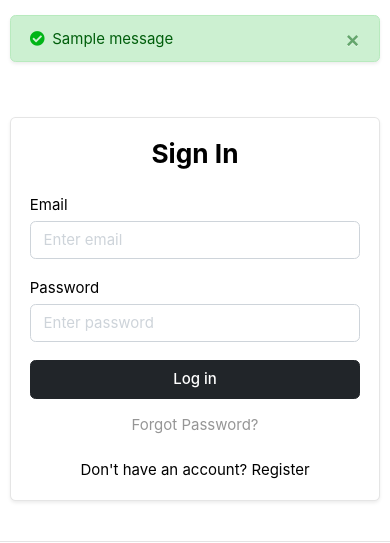
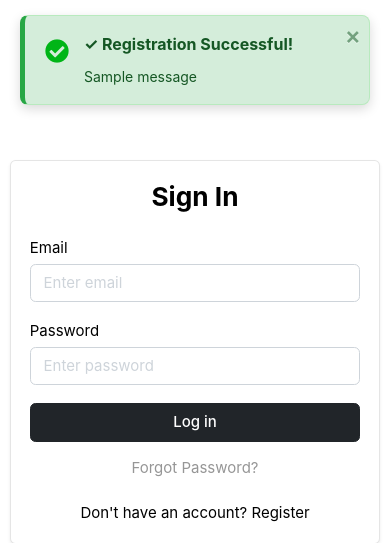
Before and after one commit to BharatGaytri04/aromas, a Django app: page /accounts/login/ in a window 390 px wide. Shown: the part 158-701 px from the top of the page. Run offline with Django 5.2, Linux system fonts and the light colour scheme; tables that the repository leaves empty hold one stand-in row (values such as "Sample post"); one stand-in notice (Sample message) is shown; some libraries are stand-ins or nearby versions; some web fonts are replaced.

Commit message:
Fix: Improve email verification message display on mobile devices

```diff
--- a/templates/accounts/login.html
+++ b/templates/accounts/login.html
@@ -4,6 +4,63 @@
 {% block content %}
 <section class="section-content padding-y">
   <div class="container" style="max-width: 500px;">
+    {% if messages %}
+      {% for message in messages %}
+        {% if message.tags == 'success' and 'verification email' in message|lower %}
+          <div class="email-verification-card card shadow-lg mb-4" style="border: 2px solid #28a745; background: linear-gradient(135deg, #d4edda 0%, #c3e6cb 100%);">
+            <div class="card-body text-center py-4">
+              <div class="mb-3">
+                <i class="fas fa-envelope fa-3x text-success"></i>
+              </div>
+              <h4 class="card-title text-success mb-3" style="font-weight: 600;">📧 Check Your Email!</h4>
+              <div class="alert alert-success mb-0" style="background: white; border: none; text-align: left;">
+                <div style="font-size: 15px; line-height: 1.8;">
+                  <strong class="d-block mb-2">✓ Registration Successful!</strong>
+                  <div>{{ message }}</div>
+                  <div class="mt-3 p-3" style="background: #f8f9fa; border-radius: 6px; border-left: 3px solid #28a745;">
+                    <small class="text-muted d-block mb-1"><strong>Next Steps:</strong></small>
+                    <small class="d-block">1. Check your email inbox (and spam folder)</small>
+                    <small class="d-block">2. Click the verification link in the email</small>
+                    <small class="d-block">3. Come back here to log in</small>
+                  </div>
+                </div>
+              </div>
+            </div>
+          </div>
+        {% endif %}
+      {% endfor %}
+    {% endif %}
+
+    <style>
+      /* Mobile-specific styling for email verification message */
+      @media (max-width: 768px) {
+        .email-verification-card {
+          margin: 15px 10px !important;
+          border-width: 3px !important;
+          animation: pulse 2s ease-in-out infinite;
+        }
+        .email-verification-card h4 {
+          font-size: 20px !important;
+        }
+        .email-verification-card .fa-envelope {
+          font-size: 48px !important;
+        }
+        .email-verification-card .alert {
+          font-size: 14px !important;
+          padding: 15px !important;
+        }
+      }
+
+      @keyframes pulse {
+        0%, 100% {
+          box-shadow: 0 0 0 0 rgba(40, 167, 69, 0.4);
+        }
+        50% {
+          box-shadow: 0 0 0 10px rgba(40, 167, 69, 0);
+        }
+      }
+    </style>
+
     <div class="card shadow-sm">
       <div class="card-body">
         <h3 class="card-title mb-4 text-center">Sign In</h3>
--- a/templates/includes/alerts.html
+++ b/templates/includes/alerts.html
@@ -1,25 +1,75 @@
 {% if messages %}
 <div class="container my-3">
   {% for message in messages %}
-    <div class="alert alert-{{ message.tags|default:'info' }} alert-dismissible fade show shadow-sm" role="alert">
-      <div class="d-flex align-items-center">
+    <div class="alert alert-{{ message.tags|default:'info' }} alert-dismissible fade show shadow-sm" role="alert" style="
+      {% if message.tags == 'success' %}
+        border-left: 4px solid #28a745;
+        font-size: 16px;
+        padding: 16px 20px;
+        margin-bottom: 20px;
+      {% endif %}
+    ">
+      <div class="d-flex align-items-start">
         {% if message.tags == 'success' %}
-          <span class="mr-2 text-success"><i class="fas fa-check-circle"></i></span>
+          <span class="mr-3 text-success" style="font-size: 24px; flex-shrink: 0; margin-top: 2px;">
+            <i class="fas fa-check-circle"></i>
+          </span>
         {% elif message.tags == 'error' or message.tags == 'danger' %}
-          <span class="mr-2 text-danger"><i class="fas fa-exclamation-circle"></i></span>
+          <span class="mr-3 text-danger" style="font-size: 24px; flex-shrink: 0; margin-top: 2px;">
+            <i class="fas fa-exclamation-circle"></i>
+          </span>
         {% elif message.tags == 'warning' %}
-          <span class="mr-2 text-warning"><i class="fas fa-exclamation-triangle"></i></span>
+          <span class="mr-3 text-warning" style="font-size: 24px; flex-shrink: 0; margin-top: 2px;">
+            <i class="fas fa-exclamation-triangle"></i>
+          </span>
         {% else %}
-          <span class="mr-2 text-info"><i class="fas fa-info-circle"></i></span>
+          <span class="mr-3 text-info" style="font-size: 24px; flex-shrink: 0; margin-top: 2px;">
+            <i class="fas fa-info-circle"></i>
+          </span>
         {% endif %}
-        <div>
-          {{ message }}
+        <div style="flex: 1; line-height: 1.6;">
+          <strong style="display: block; margin-bottom: 8px; font-size: 18px;">
+            {% if message.tags == 'success' %}
+              ✓ Registration Successful!
+            {% elif message.tags == 'error' or message.tags == 'danger' %}
+              ⚠ Error
+            {% elif message.tags == 'warning' %}
+              ⚠ Warning
+            {% else %}
+              ℹ Information
+            {% endif %}
+          </strong>
+          <div style="font-size: 15px;">
+            {{ message }}
+          </div>
         </div>
       </div>
-      <button type="button" class="close" data-dismiss="alert" aria-label="Close">
+      <button type="button" class="close" data-dismiss="alert" aria-label="Close" style="font-size: 24px; padding: 8px;">
         <span aria-hidden="true">&times;</span>
       </button>
     </div>
   {% endfor %}
 </div>
+
+<style>
+  /* Mobile-specific improvements */
+  @media (max-width: 768px) {
+    .alert {
+      margin: 10px !important;
+      border-radius: 8px !important;
+      box-shadow: 0 4px 12px rgba(0,0,0,0.15) !important;
+    }
+    .alert-success {
+      background-color: #d4edda !important;
+      color: #155724 !important;
+      border-left: 5px solid #28a745 !important;
+    }
+    .alert strong {
+      font-size: 16px !important;
+    }
+    .alert div[style*="font-size: 15px"] {
+      font-size: 14px !important;
+    }
+  }
+</style>
 {% endif %}
```
